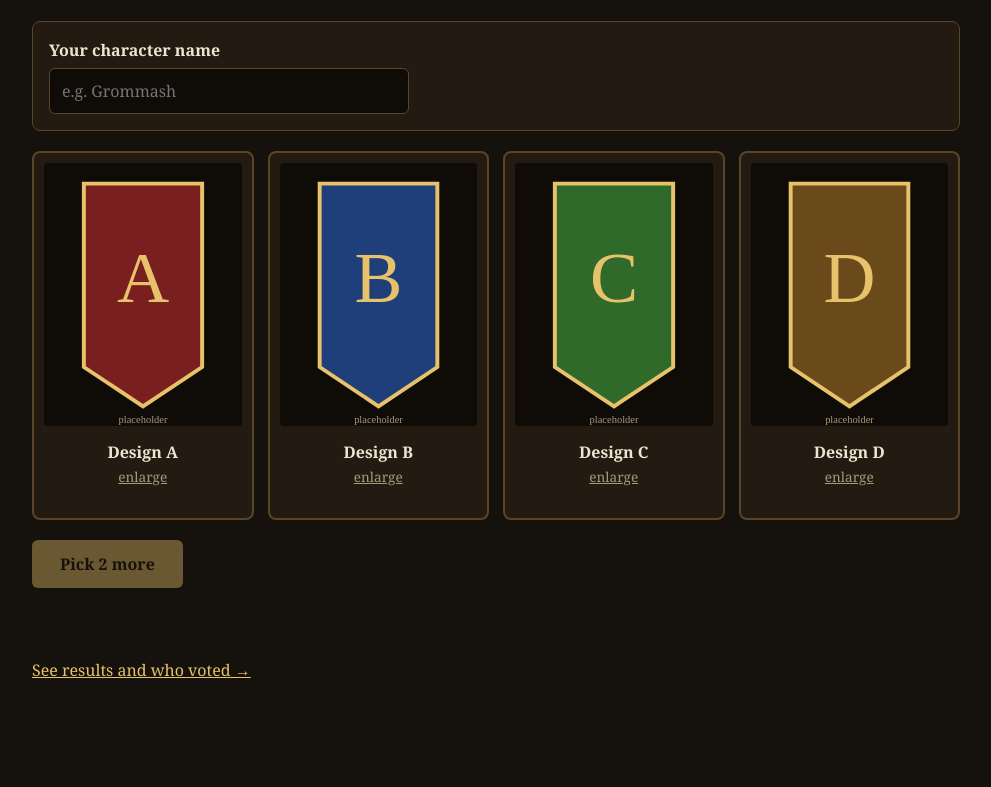
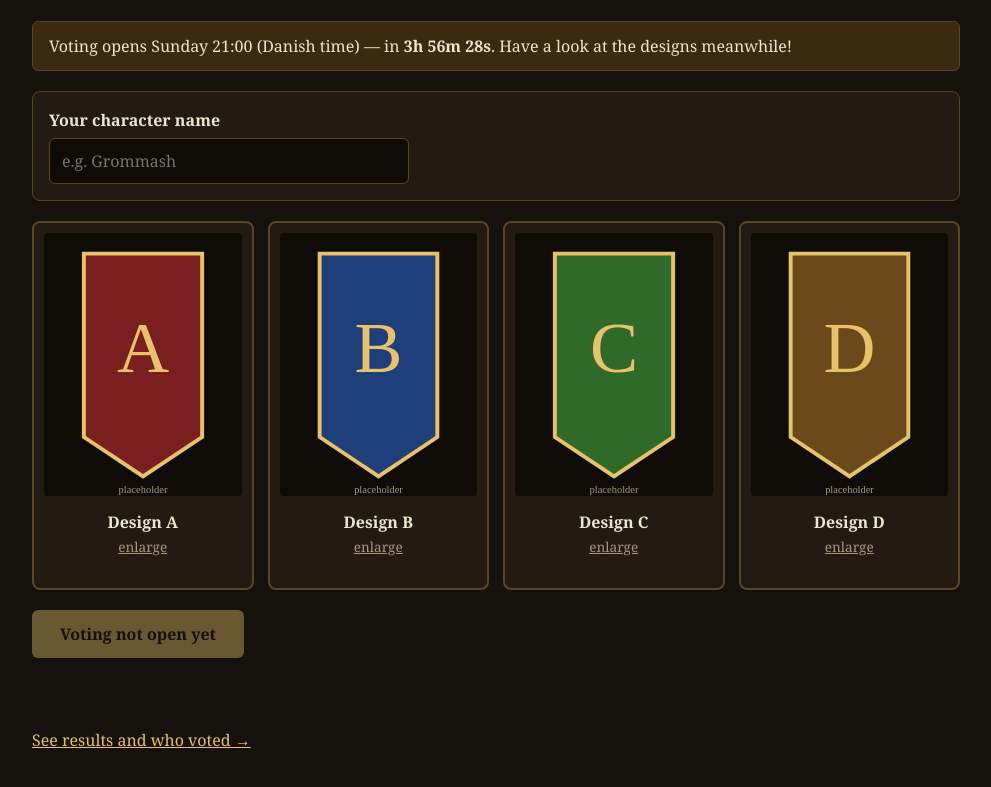
Before and after one commit to Roaringman/biggus-vote, a plain HTML site: page index.html in a window 1280 px wide. Shown: the part 103-890 px from the top of the page, without its empty margins (144-1135 px from the left). Before the commit the page ends 865 px from the top, so only its background shows below. Drawn offline with Linux system fonts and the light colour scheme.

Commit message:
Add countdown: voting opens 21:00 Danish time
Co-Authored-By: Claude Opus 5.5 <noreply@anthropic.com>

```diff
--- a/config.js
+++ b/config.js
@@ -18,6 +18,10 @@ const CONFIG = {
   // Set to false to close voting (the results page keeps working).
   open: true,
 
+  // Voting unlocks at this time (shows a countdown until then).
+  // +01:00 = Danish winter time, +02:00 = Danish summer time. Use "" to open immediately.
+  opensAt: "2026-11-15T21:00:00+01:00",
+
   // Designs in this round. Put the screenshots in the images/ folder.
   // For a tie-breaker round, keep only the tied designs in this list.
   designs: [
--- a/index.html
+++ b/index.html
@@ -38,6 +38,21 @@
   if (DEMO) $("banner").innerHTML = `<div class="banner warn">Demo mode: no scriptUrl set in config.js, so votes are saved only in this browser.</div>`;
   if (!CONFIG.open) $("banner").innerHTML += `<div class="banner warn">Voting for round ${CONFIG.round} is closed.</div>`;
 
+  // Countdown until voting opens.
+  const opensAt = CONFIG.opensAt ? new Date(CONFIG.opensAt).getTime() : 0;
+  const notYet = () => Date.now() < opensAt;
+  const countdown = document.createElement("div");
+  $("banner").appendChild(countdown);
+  function tick() {
+    if (!notYet()) { countdown.remove(); render(); return; }
+    let s = Math.floor((opensAt - Date.now()) / 1000);
+    const h = Math.floor(s / 3600), m = Math.floor(s % 3600 / 60); s %= 60;
+    const when = new Date(opensAt).toLocaleString("en-GB", { timeZone: "Europe/Copenhagen", weekday: "long", hour: "2-digit", minute: "2-digit" });
+    countdown.className = "banner warn";
+    countdown.innerHTML = `Voting opens ${when} (Danish time) &mdash; in <b>${h}h ${String(m).padStart(2, "0")}m ${String(s).padStart(2, "0")}s</b>. Have a look at the designs meanwhile!`;
+    setTimeout(tick, 1000);
+  }
+
   for (const d of CONFIG.designs) {
     const card = document.createElement("div");
     card.className = "card";
@@ -66,11 +81,12 @@
       card.querySelector(".tag").textContent = on ? "✔ Selected" : "";
     }
     const name = $("name").value.trim();
-    $("submit").disabled = !CONFIG.open || !name || picked.size !== max;
-    $("submit").textContent = picked.size === max ? "Cast vote" : `Pick ${max - picked.size} more`;
+    $("submit").disabled = !CONFIG.open || notYet() || !name || picked.size !== max;
+    $("submit").textContent = notYet() ? "Voting not open yet" : picked.size === max ? "Cast vote" : `Pick ${max - picked.size} more`;
   }
   $("name").oninput = render;
   render();
+  tick();
 
   $("submit").onclick = async () => {
     const name = $("name").value.trim();
```
